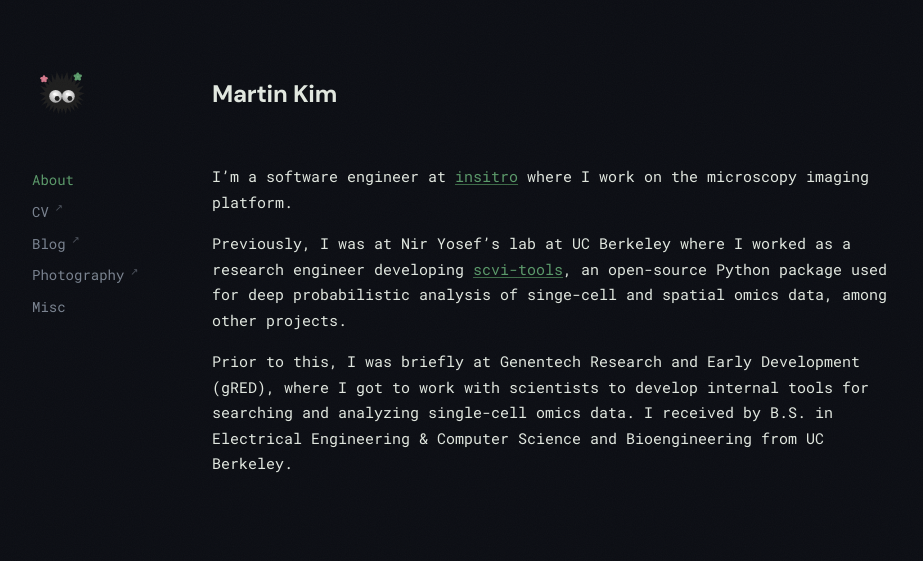
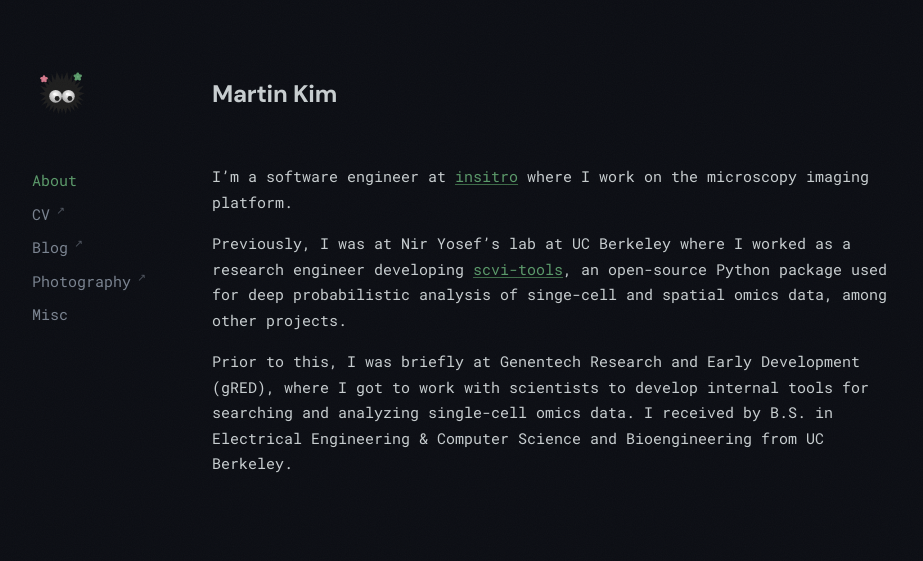
Before and after one commit to martinkim0/martinkim0.github.io, a Jekyll site: the page built from index.md, in a window 1280 px wide. Shown: the top 561 px of the page, without its empty margins (168-1091 px from the left). Built offline with Jekyll 4.4.1, drawn with Linux system fonts in a browser that asks for light colours.

Commit message:
Match sidebar nav font size to body, soften text color
- Bump sidebar link font-size from 0.875rem to 0.9375rem to match
  body text
- Soften --text-primary from #e2e8e0 to #c8ced0 for less harsh
  reading on dark backgrounds

Co-Authored-By: Claude Opus 4.6 <noreply@anthropic.com>

```diff
--- a/_sass/_sidebar.scss
+++ b/_sass/_sidebar.scss
@@ -41,7 +41,7 @@
     display: block;
     padding: var(--space-xs) 0;
     font-family: var(--font-mono);
-    font-size: 0.875rem;
+    font-size: 0.9375rem;
     font-weight: 400;
     color: var(--text-secondary);
     transition:
--- a/_sass/_variables.scss
+++ b/_sass/_variables.scss
@@ -3,7 +3,7 @@
   --bg-primary: #0c0e14;
   --bg-sidebar: #10131a;
   --bg-surface: #1a1d24;
-  --text-primary: #e2e8e0;
+  --text-primary: #c8ced0;
   --text-secondary: #7a8390;
   --accent: #5b9a6a;
   --accent-hover: #6fb87e;
```
